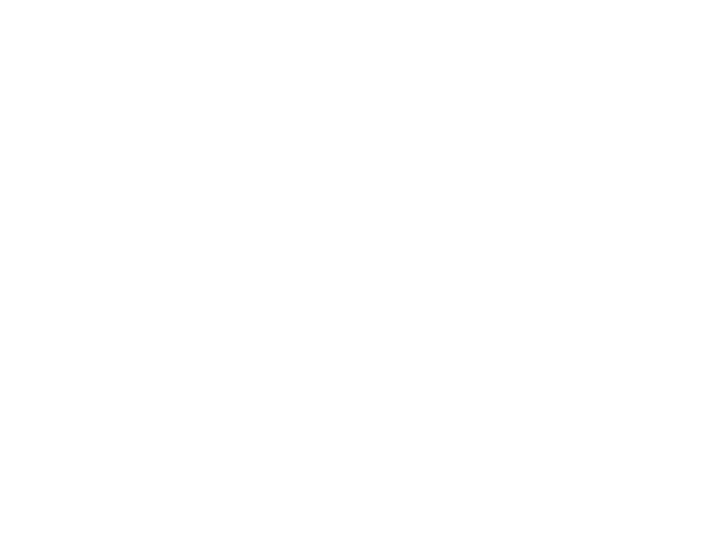
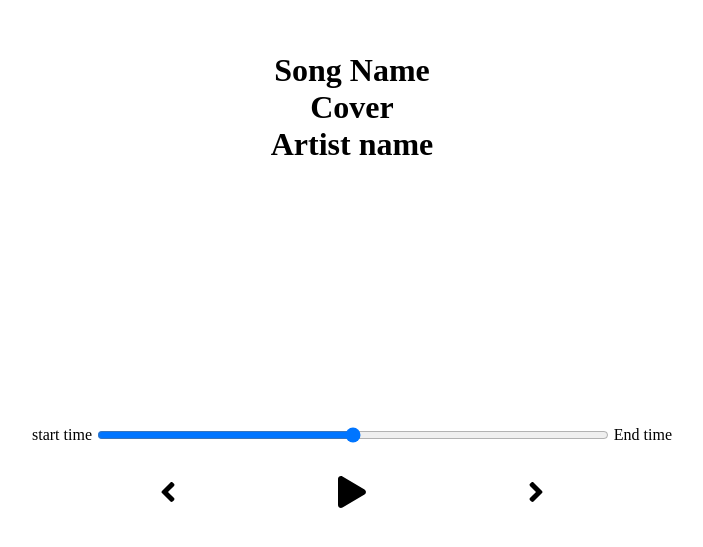
Before and after one commit to saalikmubeen/Musically---React-Music-Player, a React (Create React App) app: page / in a window 1280 px wide. Shown: the part 133-680 px from the top of the page, without its empty margins (288-991 px from the left). Built offline with nearby package versions, Linux system fonts and the light colour scheme.

Commit message:
added components with basic styling

```diff
--- a/package.json
+++ b/package.json
@@ -9,7 +9,7 @@
         "@testing-library/jest-dom": "^4.2.4",
         "@testing-library/react": "^9.5.0",
         "@testing-library/user-event": "^7.2.1",
-        "node-sass": "^5.0.0",
+        "node-sass": "^4.14.1",
         "react": "^16.13.1",
         "react-dom": "^16.13.1",
         "react-scripts": "3.4.3",
--- a/src/App.js
+++ b/src/App.js
@@ -1,8 +1,15 @@
 import React from "react";
+import './styles/app.scss';
+import Song from './components/Song';
+import Player from './components/Player';
 
 function App() {
   return (
-      <audio src="" autoPlay></audio>
+        <>
+        <Song />
+        <Player/>
+        </>
+
     )
 }
 
--- /dev/null
+++ b/src/components/Player.js
@@ -0,0 +1,26 @@
+import React from 'react';
+import { FontAwesomeIcon } from '@fortawesome/react-fontawesome';
+import { faPlay, faAngleLeft, faAngleRight } from '@fortawesome/free-solid-svg-icons';
+
+
+function Player() {
+    return (
+        <div className="player-container">
+
+            <div className="song-control">
+                <p>start time</p>
+                <input type="range" />
+                <p>End time</p>
+            </div>
+
+            <div className="player-control">
+                <FontAwesomeIcon icon={faAngleLeft} size="2x" />
+                <FontAwesomeIcon icon={faPlay} size="2x" />
+                <FontAwesomeIcon icon={ faAngleRight } size="2x"/>
+            </div>
+         </div>
+    )
+}
+
+
+export default Player;
--- /dev/null
+++ b/src/components/Song.js
@@ -0,0 +1,14 @@
+import React from 'react';
+
+
+function Song() {
+    return (
+        <div className="song-container">
+            <h1>Song Name</h1>
+            <h1>Cover</h1>
+            <h1>Artist name</h1>
+        </div>
+    )
+}
+
+export default Song;
--- /dev/null
+++ b/src/styles/_Player.scss
@@ -0,0 +1,26 @@
+.player-container {
+    min-height: 30vh;
+    display: flex;
+    flex-direction: column;
+    align-items: center;
+    justify-content: center;
+}
+
+.song-control {
+    width: 50%;
+    display: flex;
+    justify-content: space-between;
+    margin-bottom: 2rem;
+    input {
+        width: 80%;
+    }
+}
+
+.player-control {
+    width: 30%;
+    display: flex;
+    justify-content: space-between;
+    svg {
+        cursor: pointer;
+    }
+}
--- /dev/null
+++ b/src/styles/_Song.scss
@@ -0,0 +1,7 @@
+.song-container {
+    min-height: 60vh;
+    display: flex;
+    flex-direction: column;
+    align-items: center;
+    justify-content: center;
+}
--- /dev/null
+++ b/src/styles/app.scss
@@ -0,0 +1,8 @@
+* {
+    margin: 0;
+    padding: 0;
+    box-sizing: border-box;
+}
+
+@import "./Song";
+@import "./Player";
```
Also changed, not shown: 1 other file (tests, documents, lock files or other folders).
